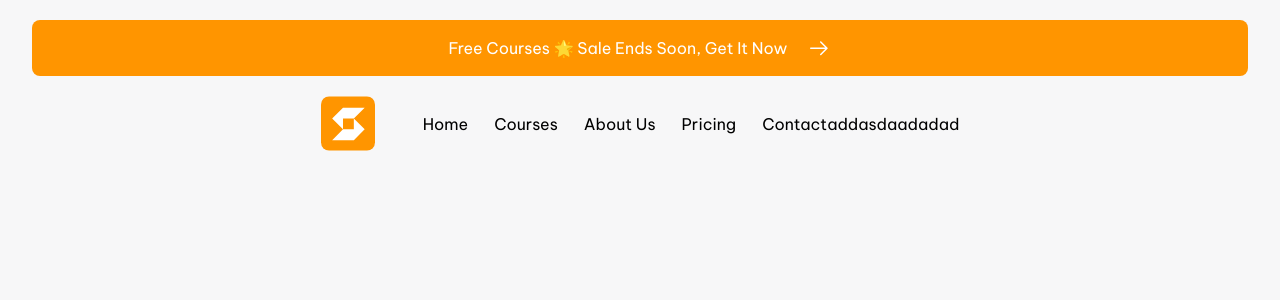
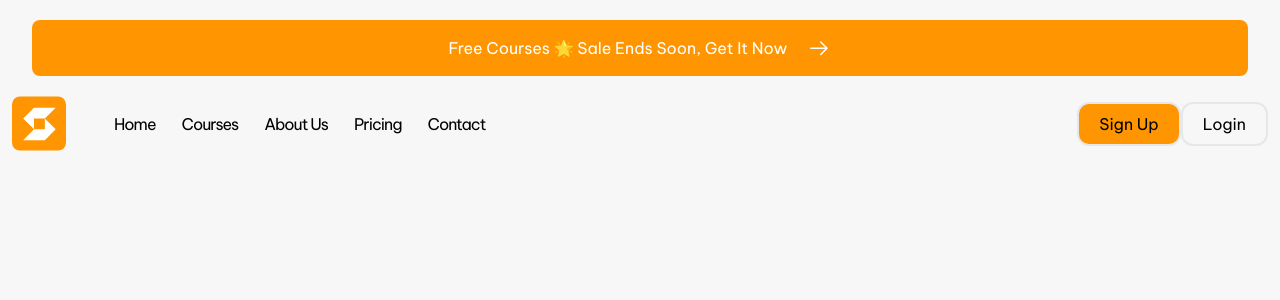
Before and after one commit to Ahmedatia99/Study-Sphere, a React (Vite) app: page / in a window 1280 px wide. Shown: the top 300 px of the page. Built offline with nearby package versions, Linux system fonts and the light colour scheme.

Commit message:
add navbar

```diff
--- a/package.json
+++ b/package.json
@@ -10,6 +10,7 @@
     "preview": "vite preview"
   },
   "dependencies": {
+    "classnames": "^2.5.1",
     "react": "^18.2.0",
     "react-dom": "^18.2.0",
     "react-icons": "^5.0.1"
--- a/src/component/Navbar.tsx
+++ b/src/component/Navbar.tsx
@@ -1,22 +1,33 @@
 import React from "react";
+import { Button } from "./atoms/Button";
 
 export default function Navbar() {
   return (
-    <main className="container">
-      <section className="flex justify-center items-center py-5">
+    <main>
+      <section className=" container flex justify-between items-center py-5 mx-auto w-full px-3">
         <div className="flex justify-center items-center">
           <img src="./images/Logo.svg" className="mr-12" />
           <ul className="flex">
-            <li className="1">Home</li>
-            <li className="2">Courses</li>
-            <li className="3">About Us</li>
-            <li className="4">Pricing</li>
-            <li className="5">Contact</li>
+            <li>
+              <a href="#">Home</a>
+            </li>
+            <li>
+              <a href="#">Courses</a>
+            </li>
+            <li>
+              <a href="#">About Us</a>
+            </li>
+            <li>
+              <a href="#">Pricing</a>
+            </li>
+            <li>
+              <a href="#">Contact</a>
+            </li>
           </ul>
         </div>
-        <div>
-            <button>addasda</button>
-            <button>adadad</button>
+        <div className="flex">
+          <Button variant="primary" action="Sign Up" />
+          <Button variant="second" action="Login" />
         </div>
       </section>
     </main>
--- /dev/null
+++ b/src/component/atoms/Button.tsx
@@ -0,0 +1,30 @@
+import React from 'react'
+import { HTMLAttributes } from 'react'
+import classNames from 'classnames'
+
+interface ButtonProps extends HTMLAttributes<HTMLButtonElement> {
+  variant?: 'primary' | 'second '
+  action: string
+  displays?: 'true' | 'false'
+}
+
+export const Button = ({
+  action,
+  variant = 'primary',
+}: ButtonProps) => {
+  const variants = {
+    primary:"bg-morning px-3 py-2",
+    second:"bg-transparent px-3 py-2"
+  }[variant]
+
+  return (
+    <button
+      className={classNames(
+        'flex items-center justify-center rounded-xl  mobile:w-full border-2 border-solid border-action transition-all',
+        variants,
+      )}
+    >
+      <span className={classNames('text-[16px] px-2 ')}>{action}</span>
+    </button>
+  )
+}
```
Also changed, not shown: 1 other file (tests, documents, lock files or other folders).
